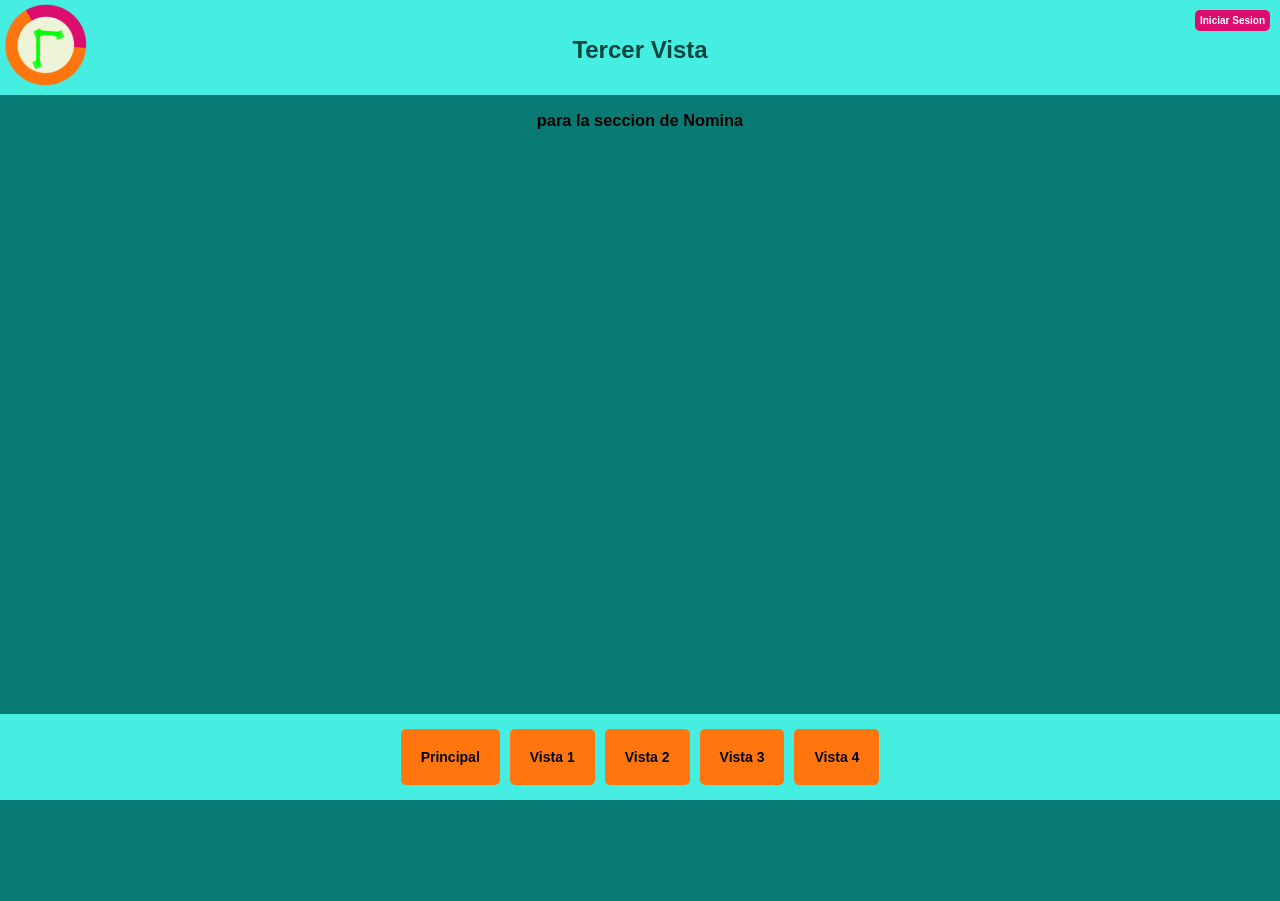
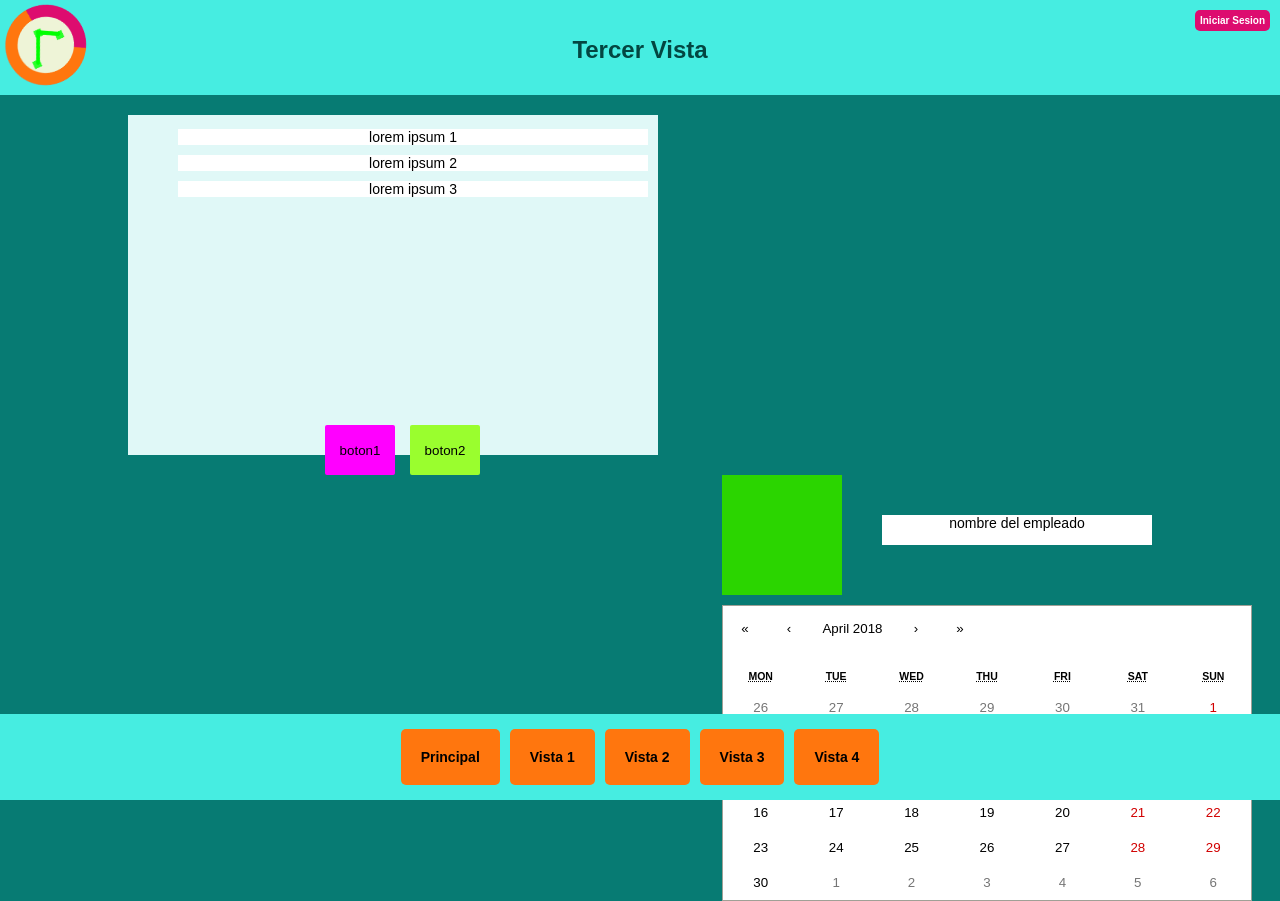
Before and after one commit to MizaelGalvez/OpenADSI, a React (Create React App) app in the folder app/: page / in a window 1280 px wide. Both pictures are taken after a click on the element "Vista 3". Before the commit the page ends 800 px from the top, so only its background shows below. Built offline with nearby package versions, Linux system fonts and the light colour scheme.

Commit message:
90% vista3
se agrego modulo para calendario asi que es necesario npm update

```diff
--- a/app/src/componentes/Vista3/Vista3.js
+++ b/app/src/componentes/Vista3/Vista3.js
@@ -1,4 +1,6 @@
 import React, { Component } from 'react';
+import Calendar from 'react-calendar';
+import './estilos.css';
 
 
 
@@ -6,8 +8,24 @@ class Vista3 extends Component {
   render() {
     return (
 
-      <div className='Vista3' style={styles.navegacion}>
-          <h3>para la seccion de Nomina</h3>
+      <div className='centrar' style={styles.navegacion}>
+          <div className="izquierda">
+            <ul>
+              <li className="listas">lorem ipsum 1</li>
+              <li className="listas">lorem ipsum 2</li>
+              <li className="listas">lorem ipsum 3</li>
+            </ul>
+            <button type="button" className="boton_listas">boton1</button>
+            <button type="button" className="boton_listas2">boton2</button>
+          </div>
+          <div className="derecha">
+            <div className="foto"></div>
+            <div className="nombreEmp">nombre del empleado</div>
+            <div className="calendario">
+              <Calendar className="borrame"/>
+            </div>
+          </div>
+          {/*<h3 className="borrame">para la seccion de Nomina</h3>*/}
       </div>
 
     )
```
